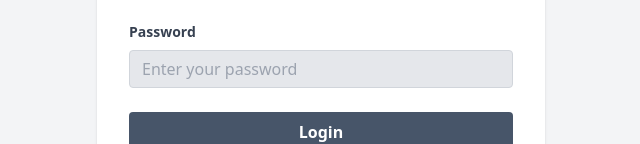
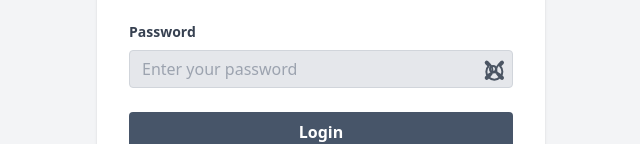
Before and after one commit to ashik2765/photography-school-client, a React (Vite) app: page /login in a window 1280 px wide. Shown: the part 334-478 px from the top of the page, without its empty margins (319-959 px from the left). Built offline with nearby package versions, Linux system fonts and the light colour scheme.

Commit message:
added firebase config and env

```diff
--- a/package.json
+++ b/package.json
@@ -10,6 +10,8 @@
     "preview": "vite preview"
   },
   "dependencies": {
+    "animejs": "^3.2.1",
+    "firebase": "^9.22.2",
     "framer-motion": "^10.12.16",
     "localforage": "^1.10.0",
     "match-sorter": "^6.3.1",
@@ -18,6 +20,7 @@
     "react-hook-form": "^7.44.3",
     "react-router-dom": "^6.12.0",
     "sort-by": "^1.2.0",
+    "sweetalert2": "^11.7.11",
     "swiper": "^9.3.2"
   },
   "devDependencies": {
--- /dev/null
+++ b/src/Pages/Instructor/Instructor.jsx
@@ -0,0 +1,28 @@
+import anime from 'animejs';
+import { useEffect, useRef } from 'react';
+
+const Instructor = () => {
+    const elementRef = useRef(null);
+
+    useEffect(() => {
+        const element = elementRef.current;
+
+        anime({
+            targets: element,
+            translateX: 250,
+            rotate: '1turn',
+            backgroundColor: '#ff0000',
+            duration: 2000,
+            easing: 'easeInOutSine',
+        });
+    }, []);
+    return (
+        <div>
+            <div ref={elementRef} className="bg-blue-500 p-4 text-white w-72">
+                Hello, Anime.js!
+            </div>
+        </div>
+    );
+};
+
+export default Instructor;
--- a/src/Pages/Login/Login.jsx
+++ b/src/Pages/Login/Login.jsx
@@ -1,54 +1,116 @@
-import React from 'react';
+
+import { useState } from 'react';
 import { Link } from 'react-router-dom';
-const handleSubmit = () =>{
-    console.log('conntected')
-}
 
 const Login = () => {
+    const [showPassword, setShowPassword] = useState(false);
+
+    const handleTogglePassword = () => {
+      setShowPassword(!showPassword);
+    };
+
+    const handleSubmit = (e) => {
+      e.preventDefault();
+      // Handle form submission
+    };
     return (
         <div className="flex items-center justify-center min-h-screen bg-gray-100">
         <div className="bg-white w-full max-w-md p-8 rounded shadow">
           <h2 className="text-3xl text-center font-bold mb-6">Login</h2>
-            <form onSubmit={handleSubmit} >
+          <form onSubmit={handleSubmit}>
             <div className="mb-6">
-                    <label className="block text-gray-700 text-sm font-bold mb-2" htmlFor="email">
+              <label
+                className="block text-gray-700 text-sm font-bold mb-2"
+                htmlFor="email"
+              >
                 Email Address
               </label>
-                    <input className="w-full bg-gray-200 appearance-none border border-gray-300 rounded py-2 px-3 text-gray-700 leading-tight focus:outline-none focus:shadow-outline" id="email" name="email" type="email" placeholder="Enter your email" />
+              <input
+                className="w-full bg-gray-200 appearance-none border border-gray-300 rounded py-2 px-3 text-gray-700 leading-tight focus:outline-none focus:shadow-outline"
+                id="email"
+                name="email"
+                type="email"
+                placeholder="Enter your email"
+              />
             </div>
             <div className="mb-6">
-                    <label className="block text-gray-700 text-sm font-bold mb-2" htmlFor="password">
+              <label
+                className="block text-gray-700 text-sm font-bold mb-2"
+                htmlFor="password"
+              >
                 Password
               </label>
-                    <input className="w-full bg-gray-200 appearance-none border border-gray-300 rounded py-2 px-3 text-gray-700 leading-tight focus:outline-none focus:shadow-outline" id="password" name="password" type="password" placeholder="Enter your password" />
+              <div className="relative">
+                <input
+                  className="w-full bg-gray-200 appearance-none border border-gray-300 rounded py-2 px-3 text-gray-700 leading-tight focus:outline-none focus:shadow-outline pr-10"
+                  id="password"
+                  name="password"
+                  type={showPassword ? "text" : "password"}
+                  placeholder="Enter your password"
+                />
+                <button
+                  type="button"
+                  className="absolute top-0 right-0 h-full flex items-center px-2"
+                  onClick={handleTogglePassword}
+                >
+                  {showPassword ? (
+                    <svg
+                      xmlns="http://www.w3.org/2000/svg"
+                      className="h-6 w-6 text-gray-600"
+                      fill="none"
+                      viewBox="0 0 24 24"
+                      stroke="currentColor"
+                    >
+                      <path
+                        strokeLinecap="round"
+                        strokeLinejoin="round"
+                        strokeWidth={2}
+                        d="M19.071 4.929a9 9 0 010 14.142M12 17a5 5 0 100-10 5 5 0 000 10z"
+                      />
+                    </svg>
+                  ) : (
+                    <svg
+                      xmlns="http://www.w3.org/2000/svg"
+                      className="h-6 w-6 text-gray-600"
+                      fill="none"
+                      viewBox="0 0 24 24"
+                      stroke="currentColor"
+                    >
+                      <path
+                        strokeLinecap="round"
+                        strokeLinejoin="round"
+                        strokeWidth={2}
+                        d="M15 12a3 3 0 11-6 0 3 3 0 016 0z"
+                      />
+                      <path
+                        strokeLinecap="round"
+                        strokeLinejoin="round"
+                        strokeWidth={2}
+                        d="M17.6 7.6l2.8-2.8a1 1 0 011.4 1.4l-2.8 2.8a8 8 0 11-11.3 0l-2.8-2.8a1 1 0 011.4-1.4l2.8 2.8a8 8 0 010 11.3l-2.8 2.8a1 1 0 01-1.4-1.4l2.8-2.8a8 8 0 0111.3 0l2.8 2.8a1 1 0 01-1.4 1.4l-2.8-2.8a8 8 0 010-11.3z"
+                      />
+                    </svg>
+                  )}
+                </button>
               </div>
-                {/* <div className="flex items-center justify-between mb-6">
-                <div className="flex items-center">
-                    <input className="mr-2 leading-tight" type="checkbox" id="rememberMe" />
-                    <label className="text-sm text-gray-700" htmlFor="rememberMe">
-                        Remember me
-                    </label>
             </div>
-                <a className="text-sm text-blue-500 hover:text-blue-700" href="#">Forgot Password?</a>
-            </div> */}
-
-                {/* Recaptcha */}
-                {/* <div className="mb-6">
-                    <label className="block text-gray-700 text-sm font-bold mb-2" htmlFor="email">
-                        <LoadCanvasTemplate />
-                    </label>
-                    <input className="w-full bg-gray-200 appearance-none border border-gray-300 rounded py-2 px-3 text-gray-700 leading-tight focus:outline-none focus:shadow-outline" id="captcha" name="captcha" type="text" placeholder="type the text above" />
-
-                </div> */}
-                {/* Recaptcha end */}
-
-
             <div className="flex items-center justify-center">
-                    <input className="w-full bg-slate-600 hover:bg-slate-700 text-white font-bold py-2 px-4 rounded focus:outline-none focus:shadow-outline" type="submit" value="Login" />
+              <input
+                className="w-full bg-slate-600 hover:bg-slate-700 text-white font-bold py-2 px-4 rounded focus:outline-none focus:shadow-outline"
+                type="submit"
+                value="Login"
+              />
             </div>
           </form>
           <div className="mt-6 text-center">
-                <p className="text-sm text-gray-600">Do not have an account? <Link className="text-blue-500 hover:text-blue-700 font-semibold" to="/signup">Sign Up</Link></p>
+            <p className="text-sm text-gray-600">
+              Do not have an account?{" "}
+              <Link
+                className="text-blue-500 hover:text-blue-700 font-semibold"
+                to="/signup"
+              >
+                Sign Up
+              </Link>
+            </p>
           </div>
           <div className="flex items-center justify-center mt-6">
             <span className="text-sm text-gray-600">Or sign in with:</span>
--- a/src/Pages/Shared/Navbar/Navbar.jsx
+++ b/src/Pages/Shared/Navbar/Navbar.jsx
@@ -5,7 +5,7 @@ const Navbar = () => {
 
     const Options = <>
         <li><Link>Home</Link></li>
-        <li><Link>Instructor</Link></li>
+        <li><Link to='/instructor'>Instructor</Link></li>
         <li><Link>Classes</Link></li>
         <li><Link>Dashboard</Link></li>
 
@@ -29,7 +29,7 @@ const Navbar = () => {
                 </ul>
             </div>
             <div className="navbar-end">
-                <Link className="btn">Login</Link>
+                <Link to="/login" className="btn">Login</Link>
             </div>
         </div>
     );
--- a/src/Pages/SignUp/SignUp.jsx
+++ b/src/Pages/SignUp/SignUp.jsx
@@ -1,9 +1,9 @@
-import React from 'react';
+
 
 const SignUp = () => {
     return (
         <div>
-            <h1>This is signUp page</h1>
+            <h1>signIn page</h1>
         </div>
     );
 };
--- /dev/null
+++ b/src/Provider/Authprovider.jsx
@@ -0,0 +1,11 @@
+
+
+const Authprovider = () => {
+    return (
+        <div>
+
+        </div>
+    );
+};
+
+export default Authprovider;
--- a/src/Routes/Routes.jsx
+++ b/src/Routes/Routes.jsx
@@ -6,6 +6,7 @@ import ErrorPage from "../Pages/ErrorPage/ErrorPage";
 import Home from "../Pages/Home/Home/Home";
 import Login from "../Pages/Login/Login";
 import SignUp from "../Pages/SignUp/SignUp";
+import Instructor from "../Pages/Instructor/Instructor";
 
 
   export const router = createBrowserRouter([
@@ -19,6 +20,10 @@ import SignUp from "../Pages/SignUp/SignUp";
             element:<Home></Home>
         },
         {
+            path:'instructor',
+            element:<Instructor></Instructor>
+        },
+        {
             path:"login",
             element:<Login></Login>,
         },
--- /dev/null
+++ b/src/firebase/firebase.config.js
@@ -0,0 +1,17 @@
+// Import the functions you need from the SDKs you need
+import { initializeApp } from "firebase/app";
+// TODO: Add SDKs for Firebase products that you want to use
+// https://firebase.google.com/docs/web/setup#available-libraries
+
+// Your web app's Firebase configuration
+const firebaseConfig = {
+  apiKey: import.meta.env.VITE_apiKey,
+  authDomain: import.meta.env.VITE_authDomain,
+  projectId: import.meta.env.VITE_projectId,
+  storageBucket: import.meta.env.VITE_storageBucket,
+  messagingSenderId: import.meta.env.VITE_messagingSenderId,
+  appId: import.meta.env.VITE_appId
+};
+
+// Initialize Firebase
+export const app = initializeApp(firebaseConfig);
```
Also changed, not shown: 1 other file (tests, documents, lock files or other folders). Lines whose indentation alone changed are shown as unchanged.
